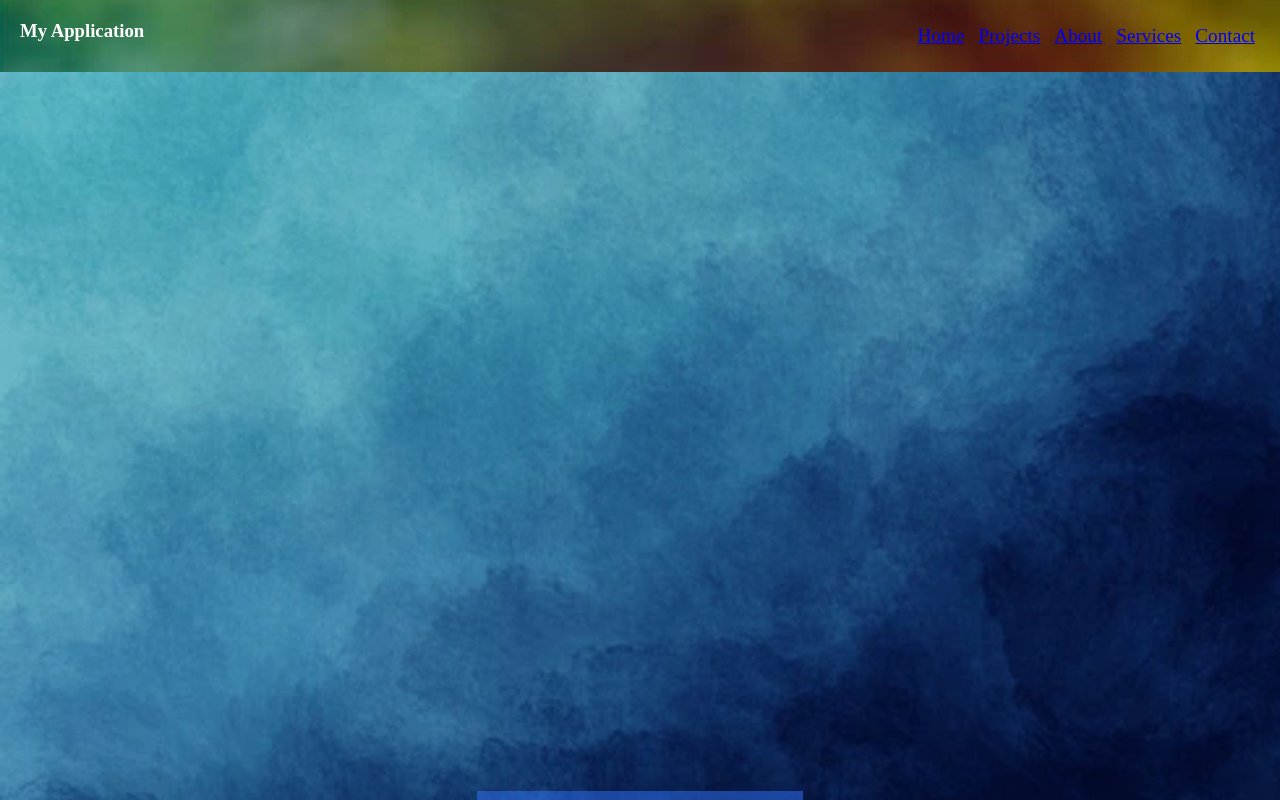
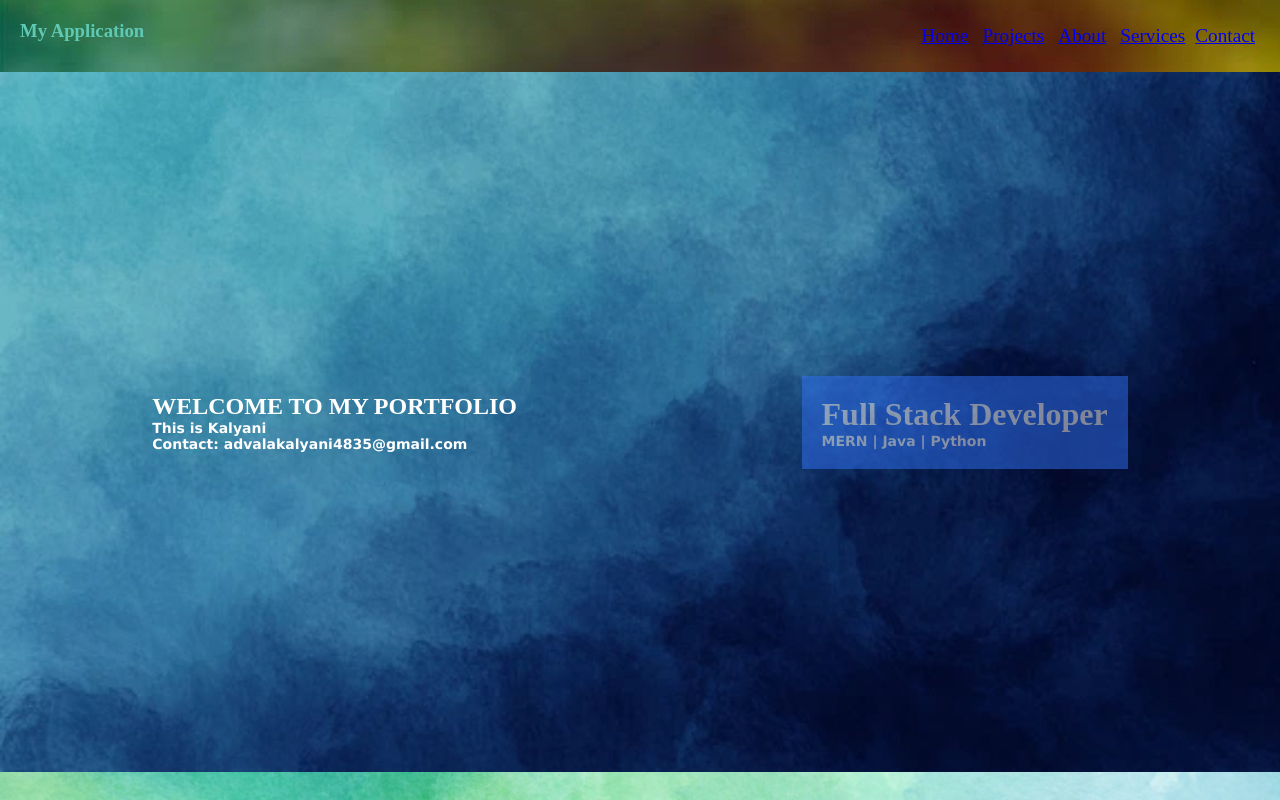
Before and after one commit to kalyaniadvala/temp, a plain HTML site: page temp6.html in a window 1280 px wide. Drawn offline with Linux system fonts and the light colour scheme.

Commit message:
Update temp6.html

```diff
--- a/temp6.html
+++ b/temp6.html
@@ -10,7 +10,8 @@
       }
 
       h3 {
-        color: white;
+        color: rgb(95, 201, 181);
+        text-align: center;
       }
       #h {
         position: sticky;
@@ -26,7 +27,7 @@
         display: flex;
         justify-content: space-around;
         align-items: center;
-        height: 100%;
+        height: 85%;
       }
       .box {
         /* background-color: teal; */
@@ -58,7 +59,7 @@
         height: 100%;
       }
       p {
-        font-size: 12px;
+        font-size: 14px;
         font-family: "verdana";
         font-weight: bold;
       }
@@ -66,9 +67,6 @@
 
         background-image: url(assets/image.png) ;
         background-size:cover;
-        justify-content: center;
-        align-items: end;
-
       }
       .caption {
         background-color: rgb(48, 114, 245);
@@ -109,6 +107,11 @@
       .s:hover .ser{
         display: block;
       }
+      .portfolio{
+        color: rgb(255, 255, 255);
+        opacity: 0.5px;
+      }
+
     </style>
   </head>
   <body>
@@ -125,31 +128,38 @@
         <li><a href="#home">Home</a></li>
         <li class="menu">
         <a href="#projects">Projects</a>
-        <div class="submenu">
+        <!-- <div class="submenu">
           <a href="#">project1</a>
           <a href="#">project2</a>
           <a href="#">project3</a>
-        </div>
+        </div> -->
       </li>
       <li><a href="#">About</a></li>
       <li class="s">
         <a href="#services" >Services</a>
-        <div class="ser" >
+        <!-- <div class="ser" >
           <h1>SERVICES</h1>
           <ol>
             <li>web dev</li>
             <li>mobike app</li>
             <li>backend</li>
           </ol>
-        </div></li>
+        </div></li> -->
       <li><a href="#">Contact</a></li>
         </ul>
       </div>
     </div>
+
     <div class="row header" id="home">
+      <div class="portfolio">
+        <h2>WELCOME TO MY PORTFOLIO</h2>
+        <p>  This is Kalyani</p>
+        <p>Contact: advalakalyani4835@gmail.com</p>
+
+      </div>
       <div class="caption">
         <h1>Full Stack Developer</h1>
-        <p>MERN | MERN | Java | Python</p>
+        <p>MERN | Java | Python</p>
       </div>
     </div>
     <div class="row" id="projects" >
```
